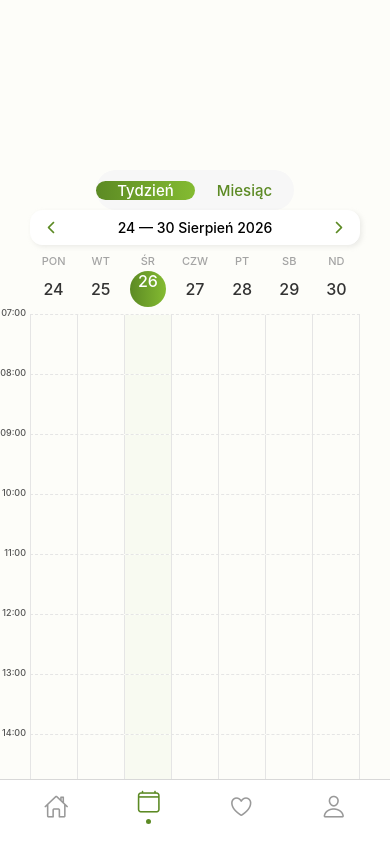
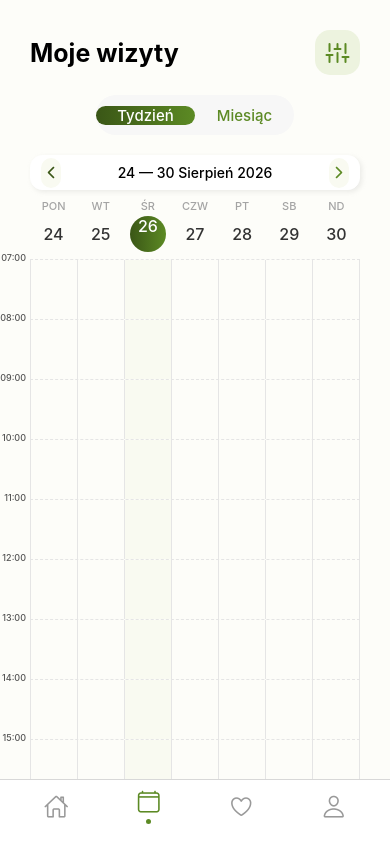
Before and after one commit to weronikaskowron1/Inzynierka, a React Native app in the folder Frontend/: screen /Rezerwacje in a window 390 px wide. Built offline with nearby package versions, Linux system fonts and the light colour scheme.

Commit message:
kalendarz ui gotowy plus kilka poprawek

```diff
--- /dev/null
+++ b/Frontend/Komponenty/Buttons/AlertIcon.tsx
@@ -0,0 +1,32 @@
+import { Text, View, StyleSheet, Pressable } from "react-native";
+import { Feather } from "@expo/vector-icons";
+import { pressed_styles } from "../../Themes/buton_pressed.tsx";
+
+import { Colors } from "../../Themes/colors.ts";
+
+const AlertIcon = ({ name, size = 45 }) => {
+  return (
+    <Pressable
+      style={({ pressed }) => [
+        styles.container,
+        {
+          width: size,
+          height: size,
+        },
+        pressed && pressed_styles.button_pressed,
+      ]}
+    >
+      <Feather name={name} size={24} color="#5C8A24" />
+    </Pressable>
+  );
+};
+
+const styles = StyleSheet.create({
+  container: {
+    borderRadius: 15,
+    justifyContent: "center",
+    alignItems: "center",
+    backgroundColor: Colors.green6,
+  },
+});
+export default AlertIcon;
--- a/Frontend/Komponenty/HomeScreen/AlertIcon.tsx
+++ /dev/null
@@ -1,27 +0,0 @@
-import { Text, View, StyleSheet, Pressable } from 'react-native';
-import { Feather } from '@expo/vector-icons';
-import { pressed_styles } from '../../Themes/buton_pressed.tsx'
-
-const AlertIcon = () => {
-  return (
-    <Pressable
-      style={({ pressed }) => [
-        styles.container,
-        pressed && pressed_styles.button_pressed,
-      ]}>
-      <Feather name="bell" size={24} color="#5C8A24" />
-    </Pressable>
-  );
-};
-
-const styles = StyleSheet.create({
-  container: {
-    width: 55,
-    height: 55,
-    borderRadius: 15,
-    justifyContent: 'center',
-    alignItems: 'center',
-    backgroundColor: '#EDF3DF',
-  },
-});
-export default AlertIcon;
--- a/Frontend/Komponenty/Rezerwacje/CalendarToggle.tsx
+++ b/Frontend/Komponenty/Rezerwacje/CalendarToggle.tsx
@@ -4,7 +4,7 @@ import { useState } from "react";
 
 import { Colors } from "../../Themes/colors.ts";
 
-const CalendarToggle = () => {
+const CalendarToggle = ({calendarType, setCalendarType}) => {
   const [selectedMonthCalendar, setSelectedMonthCalendar] = useState(false);
   const [selectedWeekCalendar, setSelectedWeekCalendar] = useState(true);
   return (
@@ -14,13 +14,14 @@ const CalendarToggle = () => {
           onPress={() => {
             setSelectedWeekCalendar(true);
             setSelectedMonthCalendar(false);
+            setCalendarType('week');
           }}
           style={styles.selected_container}
         >
           <LinearGradient
             colors={
               selectedWeekCalendar
-                ? [Colors.green2, Colors.green3]
+                ? [Colors.green1, Colors.green2]
                 : ["transparent", "transparent"]
             }
             start={{ x: 0, y: 0 }}
@@ -34,13 +35,14 @@ const CalendarToggle = () => {
           onPress={() => {
             setSelectedWeekCalendar(false);
             setSelectedMonthCalendar(true);
+            setCalendarType('month');
           }}
           style={styles.selected_container}
         >
           <LinearGradient
             colors={
               selectedMonthCalendar
-                ? [Colors.green2, Colors.green3]
+                ? [Colors.green1, Colors.green2]
                 : ["transparent", "transparent"]
             }
             start={{ x: 0, y: 0 }}
--- a/Frontend/Komponenty/Rezerwacje/DateChanger.tsx
+++ b/Frontend/Komponenty/Rezerwacje/DateChanger.tsx
@@ -12,7 +12,7 @@ const DateChanger = ({
   return (
     <View style={styles.calendar_switch_container}>
       <Pressable style={styles.arrow} onPress={() => previousSheet()}>
-        <Feather name="chevron-left" size={20} color="#5C8A24" />
+        <Feather name="chevron-left" size={20} color={Colors.green1} />
       </Pressable>
       <Text style={styles.date_text}>
         {currentWeek}{" "}
@@ -44,6 +44,15 @@ const styles = StyleSheet.create({
     justifyContent: "space-between",
     alignItems: "center",
   },
+  arrow: {
+    backgroundColor: Colors.green7,
+    borderRadius: 999,
+    height: 30,
+    width: 20,
+
+    justifyContent: 'center',
+    alignItems: 'center'
+  },
   date_text: {
     fontWeight: "500",
   },
--- a/Frontend/Komponenty/Rezerwacje/MonthCalendar.tsx
+++ b/Frontend/Komponenty/Rezerwacje/MonthCalendar.tsx
@@ -1,5 +1,5 @@
 import { Text, View, StyleSheet, Pressable } from "react-native";
-
+import { LinearGradient } from "expo-linear-gradient";
 import { useState } from "react";
 
 import { Colors } from "../../Themes/colors.ts";
@@ -11,6 +11,7 @@ const MonthCalendar = () => {
   const daysInMonth = new Date(year, month + 1, 0).getDate();
 
   const firstDay = (new Date(year, month, 1).getDay() + 6) % 7;
+  const today = new Date().getDate();
 
   const daysInPreviousMonth = new Date(year, month, 0).getDate();
 
@@ -18,8 +19,6 @@ const MonthCalendar = () => {
     month: "long",
   });
   const weekDays = ["PON", "WT", "ŚR", "CZW", "PT", "SB", "ND"];
-
-  const [selectedDayIndex, setSelectedDayIndex] = useState(0);
 
   const calendarDays = [];
 
@@ -47,6 +46,11 @@ const MonthCalendar = () => {
     }
   }
 
+  const todayIndex = calendarDays.findIndex(
+    (item) => item.day === today && item.currentMonth,
+  );
+  const [selectedDayIndex, setSelectedDayIndex] = useState(todayIndex);
+
   const previousMonth = () => {
     if (month === 0) {
       setMonth(11);
@@ -54,6 +58,7 @@ const MonthCalendar = () => {
     } else {
       setMonth((prevMonth) => prevMonth - 1);
     }
+    setSelectedDayIndex(-1);
   };
 
   const nextMonth = () => {
@@ -63,12 +68,17 @@ const MonthCalendar = () => {
     } else {
       setMonth((prevMonth) => prevMonth + 1);
     }
+    setSelectedDayIndex(-1);
   };
 
   return (
     <View>
-      <Text>{selectedDayIndex}</Text>
-      <DateChanger previousSheet = {previousMonth} nextSheet = {nextMonth} currentMonthText={currentMonthText} currentYear={year}/>
+      <DateChanger
+        previousSheet={previousMonth}
+        nextSheet={nextMonth}
+        currentMonthText={currentMonthText}
+        currentYear={year}
+      />
 
       <View style={styles.week}>
         {weekDays.map((item, index) => (
@@ -85,7 +95,16 @@ const MonthCalendar = () => {
             style={styles.day}
             onPress={() => setSelectedDayIndex(index)}
           >
-            <View>
+            <LinearGradient
+              colors={
+                index == selectedDayIndex
+                  ? [Colors.green1, Colors.green2]
+                  : ["transparent", "transparent"]
+              }
+              start={{ x: 0, y: 0 }}
+              end={{ x: 1, y: 0 }}
+              style={styles.day_selected}
+            >
               <Text
                 style={[
                   styles.dayText,
@@ -95,7 +114,7 @@ const MonthCalendar = () => {
               >
                 {item.day}
               </Text>
-            </View>
+            </LinearGradient>
           </Pressable>
         ))}
       </View>
@@ -162,20 +181,21 @@ const styles = StyleSheet.create({
   },
 
   day_selected: {
-    backgroundColor: Colors.green2,
     color: "white",
     width: 36,
     height: 36,
-    borderRadius: 18,
+    borderRadius: 999,
 
-    textAlign: "center",
-    textAlignVertical: "center",
+    justifyContent: "center",
+    alignItems: "center",
   },
 
   dayText: {
-    fontSize: 15,
+    color: "#333",
+    fontSize: 16,
     fontWeight: "500",
-    color: "#333",
+    textAlign: "center",
+    textAlignVertical: "center",
   },
 
   otherMonthText: {
--- a/Frontend/Komponenty/Rezerwacje/WeekCalendar.tsx
+++ b/Frontend/Komponenty/Rezerwacje/WeekCalendar.tsx
@@ -138,7 +138,7 @@ const WeekCalendar = () => {
               <LinearGradient
                 colors={
                   index == selectedDayIndex
-                    ? [Colors.green2, Colors.green3]
+                    ? [Colors.green1, Colors.green2]
                     : ["transparent", "transparent"]
                 }
                 start={{ x: 0, y: 0 }}
@@ -186,6 +186,7 @@ const styles = StyleSheet.create({
   container: {
     flex: 1,
     width: "100%",
+    marginTop: 20,
   },
   header_container: {
     marginLeft: 30,
@@ -240,7 +241,7 @@ const styles = StyleSheet.create({
 
   },
   cell_selected: {
-    backgroundColor: Colors.green6_opacity,
+    backgroundColor: Colors.green7,
   },
 
   calendarContainer: {
--- a/Frontend/Strony/HomeScreen.tsx
+++ b/Frontend/Strony/HomeScreen.tsx
@@ -1,7 +1,7 @@
 import { StyleSheet, Text, View, ScrollView } from 'react-native';
 
 import Welcome from '../Komponenty/HomeScreen/Welcome.tsx';
-import AlertIcon from '../Komponenty/HomeScreen/AlertIcon.tsx';
+import AlertIcon from '../Komponenty/Buttons/AlertIcon.tsx';
 import CategoryIcon from '../Komponenty/HomeScreen/CategoryIcon.tsx';
 import NextVisitCard from '../Komponenty/HomeScreen/NextVisitCard.tsx';
 import Searchbar from '../Komponenty/HomeScreen/Searchbar.tsx';
@@ -11,6 +11,7 @@ import WszystkieText from '../Komponenty/HomeScreen/WszystkieText.tsx';
 import { useNavigation } from '@react-navigation/native';
 
 import { Colors } from '../Themes/colors.ts';
+import  { styles as GlobalStyles } from '../Themes/global_styles.tsx';
 
 export default HomeScreen;
 function HomeScreen() {
@@ -39,11 +40,11 @@ function HomeScreen() {
   ];
   return (
 //     <ScrollView>
-      <View style={styles.body}>
-        <View style={styles.container}>
+      <View style={GlobalStyles.body}>
+        <View style={GlobalStyles.container}>
           <View style={styles.header}>
             <Welcome />
-            <AlertIcon />
+            <AlertIcon name="bell"/>
           </View>
           <View style={styles.searcharbar}>
             <Searchbar />
@@ -92,16 +93,6 @@ function HomeScreen() {
 }
 
 const styles = StyleSheet.create({
-  body: {
-    flex: 1,
-    backgroundColor: Colors.backgroundColor,
-  },
-
-  container: {
-    margin: 30,
-    marginTop: 70
-  },
-
   header: {
     display: 'flex',
     flexDirection: 'row',
--- a/Frontend/Strony/Rezerwacje.tsx
+++ b/Frontend/Strony/Rezerwacje.tsx
@@ -1,36 +1,60 @@
 import { StyleSheet, Text, View } from "react-native";
 import { Button } from "@react-navigation/elements";
+import AlertIcon from "../Komponenty/Buttons/AlertIcon.tsx";
 import MonthCalendar from "../Komponenty/Rezerwacje/MonthCalendar.tsx";
 import WeekCalendar from "../Komponenty/Rezerwacje/WeekCalendar.tsx";
 import CalendarToggle from "../Komponenty/Rezerwacje/CalendarToggle.tsx";
 
 import { useNavigation } from "@react-navigation/native";
+import { useState } from "react";
+import { styles as GlobalStyles } from "../Themes/global_styles.tsx";
 
 export default Rezerwacje;
 function Rezerwacje() {
   const navigation = useNavigation();
+  const [calendarType, setCalendarType] = useState<"week" | "month">("week");
   return (
-    <View style={styles.body}>
+    <View style={GlobalStyles.body}>
       <View style={styles.container}>
-      <View style={{marginLeft: 30}}>
-        <CalendarToggle />
+        <View style={{ marginLeft: 30 }}>
+          <View style={styles.header}>
+            <Text style={styles.moje_wizyty_text}>Moje wizyty</Text>
+            <AlertIcon name="sliders" />
+          </View>
+          <CalendarToggle
+            calendarType={calendarType}
+            setCalendarType={setCalendarType}
+          />
         </View>
-        <WeekCalendar />
+
+        {calendarType === "week" ? (
+          <WeekCalendar />
+        ) : (
+          <View style={{ marginLeft: 30, marginTop: 20 }}>
+            <MonthCalendar />
+          </View>
+        )}
       </View>
     </View>
   );
 }
 
 const styles = StyleSheet.create({
-  body: {
-    flex: 1,
-    backgroundColor: "#FDFDF9",
-  },
-
   container: {
     flex: 1,
-    marginTop: 170,
+    marginTop: 30,
     marginRight: 30,
     marginLeft: 0,
   },
+  header: {
+    display: "flex",
+    flexDirection: "row",
+    justifyContent: "space-between",
+    alignItems: "center",
+    marginBottom: 20,
+  },
+  moje_wizyty_text: {
+    fontSize: 25,
+    fontWeight: "700",
+  },
 });
--- a/Frontend/Themes/colors.ts
+++ b/Frontend/Themes/colors.ts
@@ -5,6 +5,7 @@ export const Colors = {
   green4: '#A6CB6A',
   green5: '#CADF9C',
   green6: '#EDF3DF',
+  green7: '#F9FAF1',
   gray: '#babfbc',
   light_gray: '#F1F0EC',
   greenishwhite:'#F7F8F2',
@@ -13,5 +14,4 @@ export const Colors = {
   graphite: '#1c1b1b',
   backgroundColor: '#FDFDF9',
   grayText: '#A4A4A4',
-  green6_opacity: 'rgba(237, 243, 223, 0.3)',
 };
--- /dev/null
+++ b/Frontend/Themes/global_styles.tsx
@@ -0,0 +1,14 @@
+import {StyleSheet} from 'react-native';
+import { Colors } from '../Themes/colors.ts';
+
+export const styles = StyleSheet.create({
+    body: {
+      flex: 1,
+      backgroundColor: Colors.backgroundColor,
+    },
+
+    container: {
+      marginHorizontal: 30,
+      marginTop: 30
+    },
+});
```
